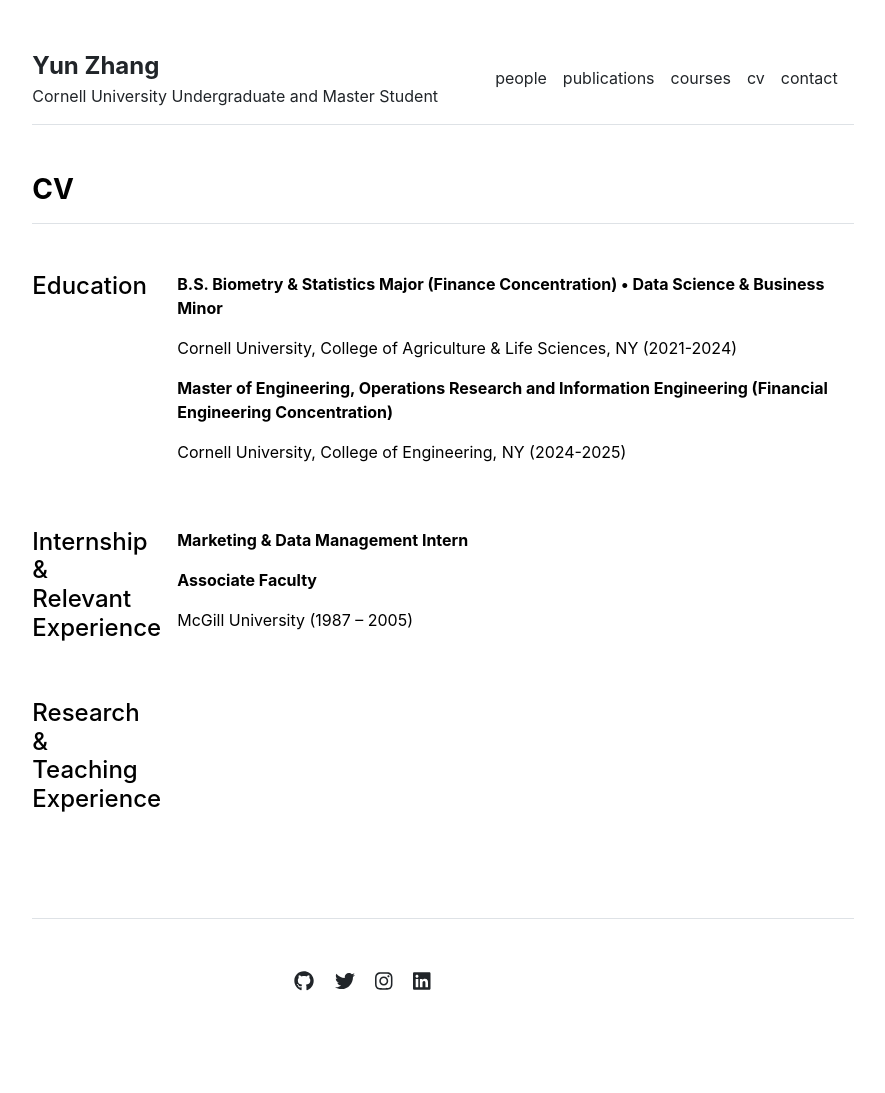
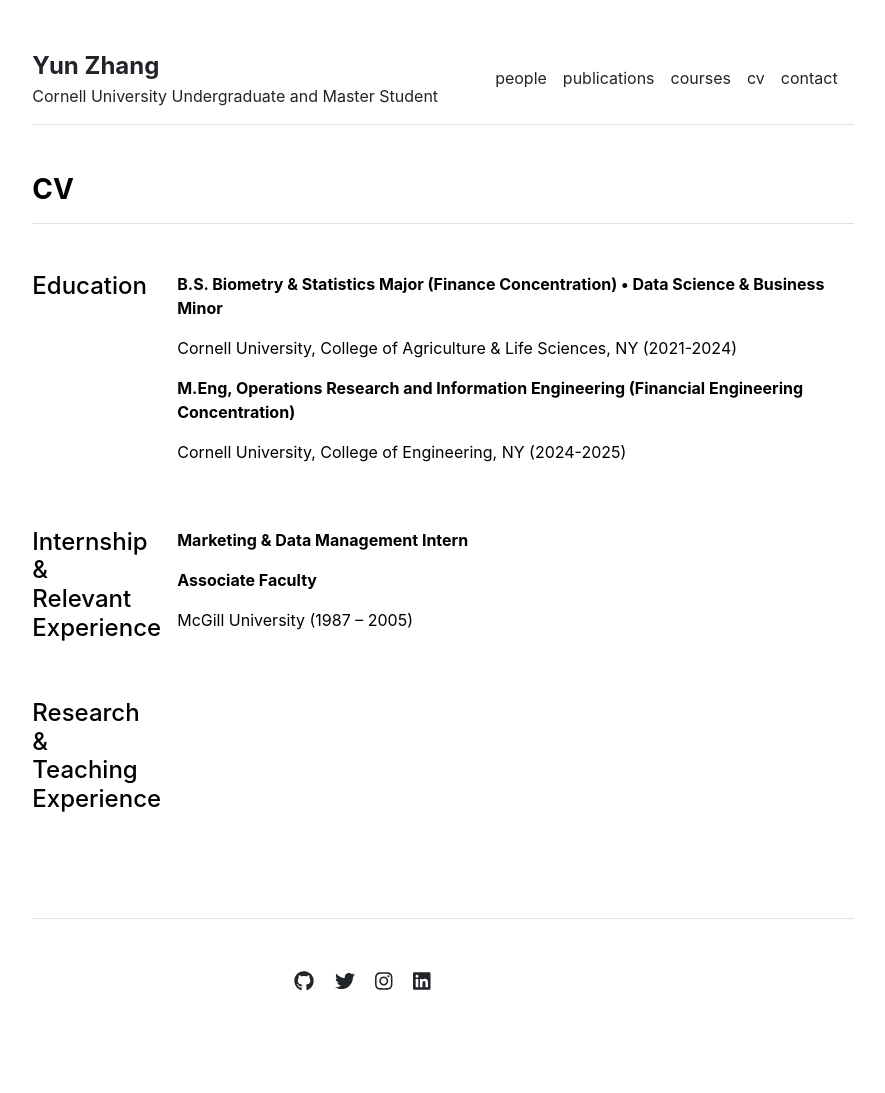
Before and after one commit to yunnnnnnnz/yunzhang, a Jekyll site: the page built from cv.md, in a window 1280 px wide. Shown: the whole page, without its empty margins (197-1082 px from the left). Built offline with Jekyll 4.4.1, drawn with Linux system fonts in a browser that asks for light colours.

Commit message:
Update education.yml

```diff
--- a/_data/cv/education.yml
+++ b/_data/cv/education.yml
@@ -1,5 +1,5 @@
 - title: 'B.S. Biometry & Statistics Major (Finance Concentration) • Data Science & Business Minor'
   description: 'Cornell University, College of Agriculture & Life Sciences, NY (2021-2024)'
 
-- title: 'Master of Engineering, Operations Research and Information Engineering (Financial Engineering Concentration)'
+- title: 'M.Eng, Operations Research and Information Engineering (Financial Engineering Concentration)'
   description: 'Cornell University, College of Engineering, NY (2024-2025)'
```
